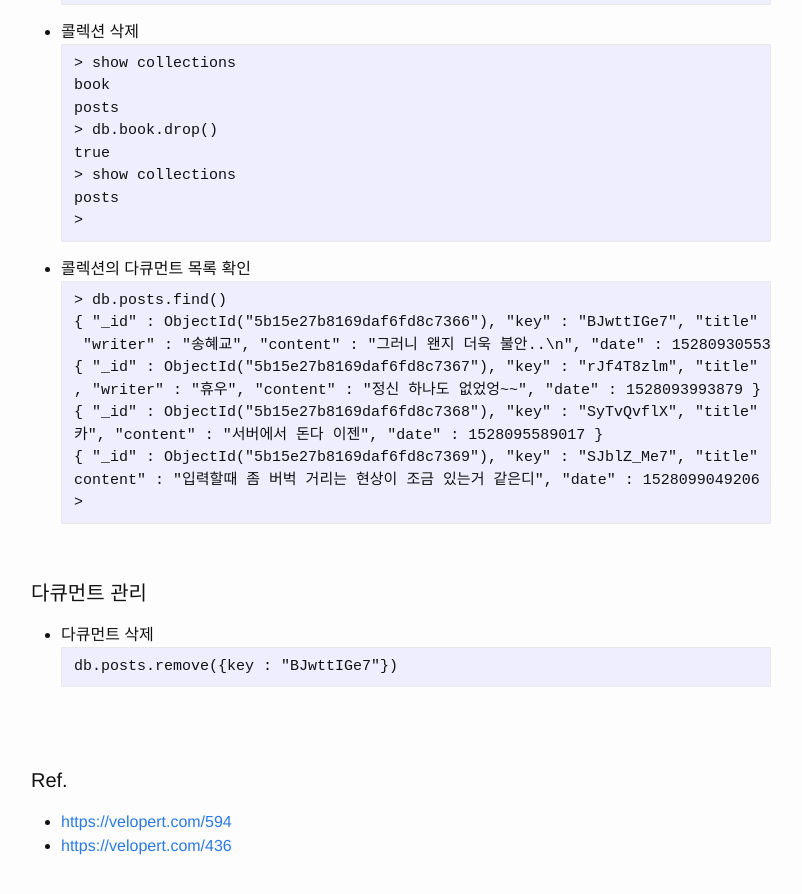
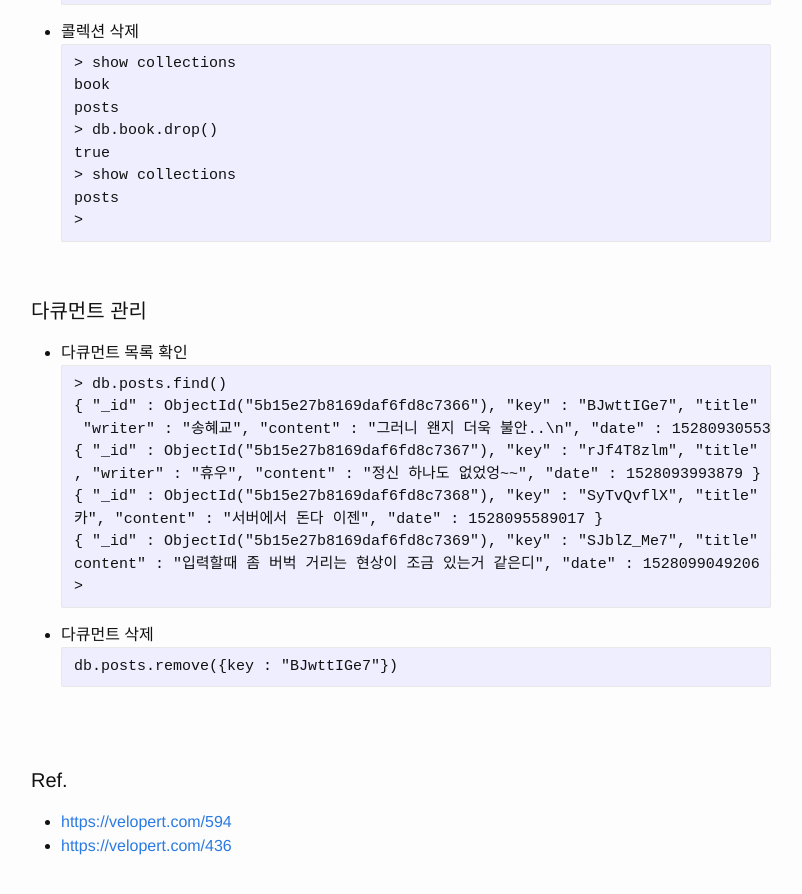
Before and after one commit to min9nim/min9nim.github.io, a Jekyll site: the page built from _posts/2018-06-05-mongodb-command.md, in a window 1280 px wide and 900 px high, scrolled down 2148 px. Shown: the top 894 px of the window, without its empty margins (239-1041 px from the left). Built offline with Jekyll 4.4.1, drawn with Linux system fonts in a browser that asks for light colours.

Commit message:
내영 수정

````diff
--- a/_posts/2018-06-05-mongodb-command.md
+++ b/_posts/2018-06-05-mongodb-command.md
@@ -110,7 +110,11 @@ posts
 >
 ```
 
-- 콜렉션의 다큐먼트 목록 확인
+
+
+<br>
+#### 다큐먼트 관리
+- 다큐먼트 목록 확인
 ```
 > db.posts.find()
 { "_id" : ObjectId("5b15e27b8169daf6fd8c7366"), "key" : "BJwttIGe7", "title" : "오늘은 왜케 잠잠하지.. 허허",
@@ -124,12 +128,11 @@ content" : "입력할때 좀 버벅 거리는 현상이 조금 있는거 같은
 >
 ```
 
-<br>
-#### 다큐먼트 관리
 - 다큐먼트 삭제
 ```
 db.posts.remove({key : "BJwttIGe7"})
 ```
+
 
 <br>
 <br>
````
Also changed, not shown: 1 other file.
